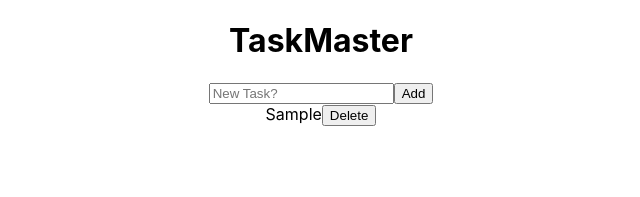
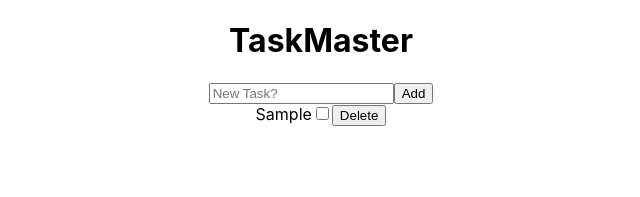
Before and after one commit to DylanVallejo/kruger-to-do-list, a React (Create React App) app: page / in a window 1280 px wide. Both pictures are taken after typing "Sample" into the empty fields and a click on the button "Add". Shown: the top 197 px of the page, without its empty margins (319-959 px from the left). Built offline with nearby package versions, Linux system fonts and the light colour scheme.

Commit message:
adding a check component and feedback for the user

```diff
--- a/src/components/Taskmaster.jsx
+++ b/src/components/Taskmaster.jsx
@@ -22,7 +22,25 @@ const Taskmaster = () =>{
     const  remove = (index) => {
 
         setTask(task.filter((_item,i)=> i !== index));
+        console.log('eliminado');
+        console.log(index);
 
+    }
+
+    const toggleChecked = (index) => {
+        ///haciendo un spread de task con el parametro de index
+        const obj = {
+            ...task[index]
+        };
+        // cambiando el valor de object completed a true o false
+        obj.completed= !obj.completed;
+        //seteando el valor nuevo  de task con slice accediendo al index del  objeto y dandole el valor de obj
+        //concatenando el array y modificando el index + 1 para que los task mantengan el orden
+        setTask([
+            ...task.slice(0, index),obj
+        ].concat(task.slice(index + 1)));
+        console.log("indice listo");
+        console.log(index);
     }
 
 
@@ -42,7 +60,14 @@ const Taskmaster = () =>{
                 </form>
                 {task.map((item, i) => (
                     <div className='raws' key={i}>
-                        <span>{item.text}</span>
+                        <span style={{ textDecoration: item.completed && 'line-through' }}>{item.text}</span>
+                        <input
+                            className='check'
+                            type="checkbox"
+                            checked={item.completed}
+                            onClick={() => toggleChecked(i)}
+                            readOnly
+                        />
                         <button className='delete-btn' onClick={() => remove(i)}>Delete</button>
                     </div>
                 ))}
```
